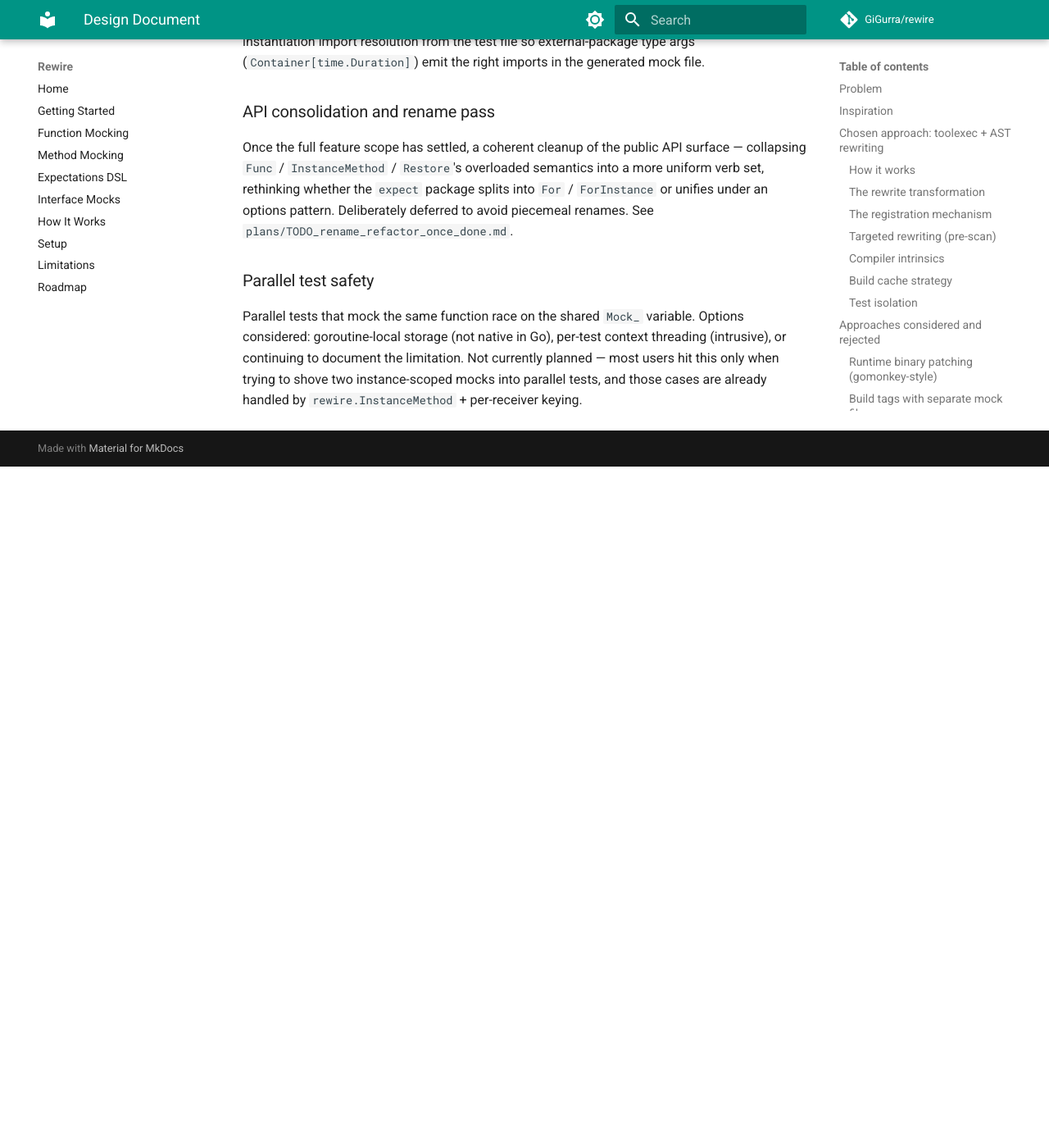
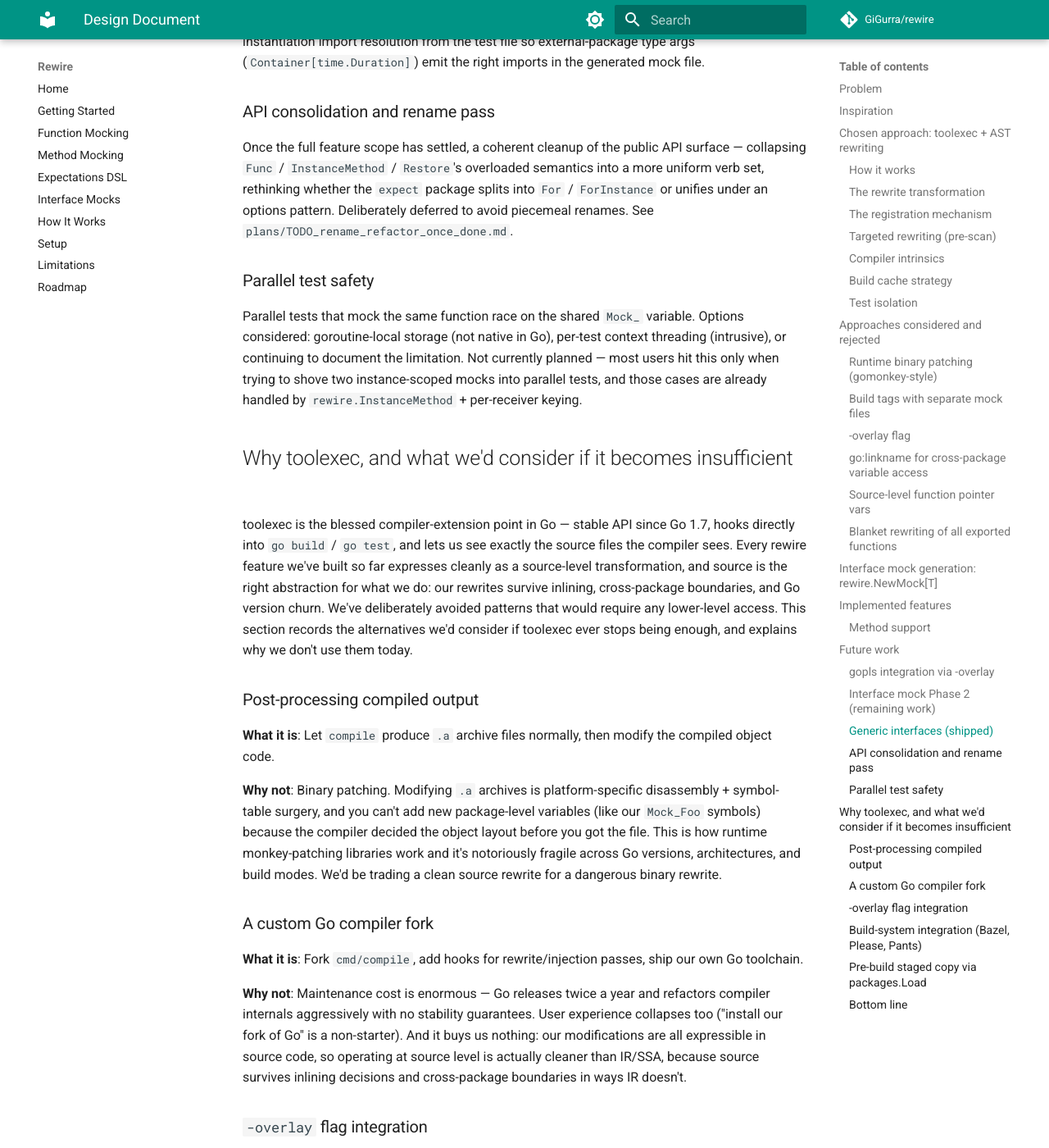
Before and after one commit to GiGurra/rewire, an MkDocs documentation site: the page built from docs/design.md, in a window 1280 px wide and 1400 px high, scrolled down 7379 px. Shown: the whole window at 82% size. Built offline with MkDocs 1.6.1 and Material for MkDocs 9.7.7, drawn with Linux system fonts in a browser that asks for light colours; comment, search, counter and statistics services are not loaded; before the commit the page ends 7948 px from its top, so only the background shows below that; some of the changed text lies outside the part shown.

Commit message:
Document architectural alternatives to toolexec
Records the alternatives we'd consider if toolexec ever becomes
insufficient (post-processing compiled output, custom compiler fork,
-overlay integration, build-system integration, pre-build staged
copy) and explains why we're not using them today. Puts the
"why toolexec" rationale somewhere durable so future discussions
have a reference.

Co-Authored-By: Claude Opus 4.6 (1M context) <noreply@anthropic.com>

```diff
--- a/docs/design.md
+++ b/docs/design.md
@@ -216,3 +216,43 @@ Once the full feature scope has settled, a coherent cleanup of the public API su
 ### Parallel test safety
 
 Parallel tests that mock the same function race on the shared `Mock_` variable. Options considered: goroutine-local storage (not native in Go), per-test context threading (intrusive), or continuing to document the limitation. Not currently planned — most users hit this only when trying to shove two instance-scoped mocks into parallel tests, and those cases are already handled by `rewire.InstanceMethod` + per-receiver keying.
+
+## Why toolexec, and what we'd consider if it becomes insufficient
+
+toolexec is the blessed compiler-extension point in Go — stable API since Go 1.7, hooks directly into `go build` / `go test`, and lets us see exactly the source files the compiler sees. Every rewire feature we've built so far expresses cleanly as a source-level transformation, and source is the right abstraction for what we do: our rewrites survive inlining, cross-package boundaries, and Go version churn. We've deliberately avoided patterns that would require any lower-level access. This section records the alternatives we'd consider if toolexec ever stops being enough, and explains why we don't use them today.
+
+### Post-processing compiled output
+
+**What it is**: Let `compile` produce `.a` archive files normally, then modify the compiled object code.
+
+**Why not**: Binary patching. Modifying `.a` archives is platform-specific disassembly + symbol-table surgery, and you can't add new package-level variables (like our `Mock_Foo` symbols) because the compiler decided the object layout before you got the file. This is how runtime monkey-patching libraries work and it's notoriously fragile across Go versions, architectures, and build modes. We'd be trading a clean source rewrite for a dangerous binary rewrite.
+
+### A custom Go compiler fork
+
+**What it is**: Fork `cmd/compile`, add hooks for rewrite/injection passes, ship our own Go toolchain.
+
+**Why not**: Maintenance cost is enormous — Go releases twice a year and refactors compiler internals aggressively with no stability guarantees. User experience collapses too ("install our fork of Go" is a non-starter). And it buys us nothing: our modifications are all expressible in source code, so operating at source level is actually cleaner than IR/SSA, because source survives inlining decisions and cross-package boundaries in ways IR doesn't.
+
+### `-overlay` flag integration
+
+**What it is**: Go's `-overlay=<json>` flag maps original file paths to replacement content. Introduced for `gopls`, respected by `go build` / `go test` / the whole `go/packages` stack.
+
+**Why we don't use it today**: The overlay is a flat global map, but rewire's rewrites are per-compile-step variable — each test package wants its own generated registration file based on which `rewire.Func` / `rewire.NewMock` calls appear in *that* package's test files. A single global overlay can't express per-package variability.
+
+**Why it might come back**: If we ever want gopls to see our rewritten sources (so IDE autocomplete on `Mock_Foo` variables "just works"), overlay is the obvious mechanism. It doesn't have to replace toolexec — the two could complement each other, with toolexec handling per-compile variability and overlay handling the stable parts gopls cares about.
+
+### Build-system integration (Bazel, Please, Pants)
+
+**What it is**: Integrate at the build-system level rather than the compiler level. These tools have better caching than plain `go build`.
+
+**Why not**: Excludes plain-`go build` users, which is the vast majority. rewire is meant to be drop-in for any Go project; adopting it shouldn't require adopting Bazel.
+
+### Pre-build staged copy via `packages.Load`
+
+**What it is**: Skip the compiler integration entirely. `rewire build ./...` runs `packages.Load`, applies all rewrites to a staged copy of the module, then invokes `go test` against that copy. Some Go tools work this way (e.g. `go-mutesting`).
+
+**Why not**: Cleaner conceptual model, but duplicates the build tree, loses Go's incremental compile caching, and puts more memory pressure on large projects. Probably worse than toolexec in practice. The one scenario where it might win is if we needed `go/types`-level resolution for every package, which we don't.
+
+### Bottom line
+
+toolexec gives us everything we need without forcing users to adopt anything exotic. Future effort should go into making toolexec usage *faster* — caching, parallelism, smaller scan surface — rather than trying to get below it.
```
